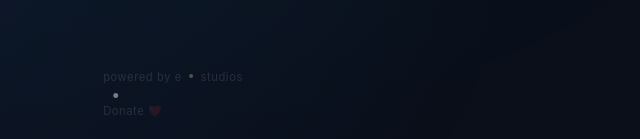
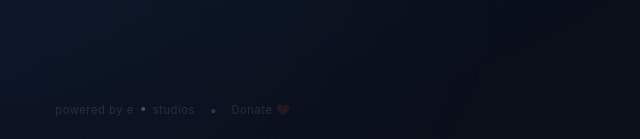
Before and after one commit to uvajed/breathe, a plain HTML site: page index.html in a window 1280 px wide. Shown: the part 658-797 px from the top of the page, 467-1107 px from the left. Drawn offline with Linux system fonts and the light colour scheme.

Commit message:
Fix footer layout to show donate button
🤖 Generated with [Claude Code](https://claude.ai/code)

Co-Authored-By: Claude <noreply@anthropic.com>

```diff
--- a/index.html
+++ b/index.html
@@ -303,10 +303,15 @@
             left: 50%;
             transform: translateX(-50%);
             z-index: 10;
+            display: flex;
+            align-items: center;
+            gap: 0.4rem;
+            color: var(--text-muted);
+            font-size: 0.85rem;
         }
 
         .footer a {
-            display: flex;
+            display: inline-flex;
             align-items: center;
             gap: 0.4rem;
             text-decoration: none;
```
Also changed, not shown: 1 other file.
